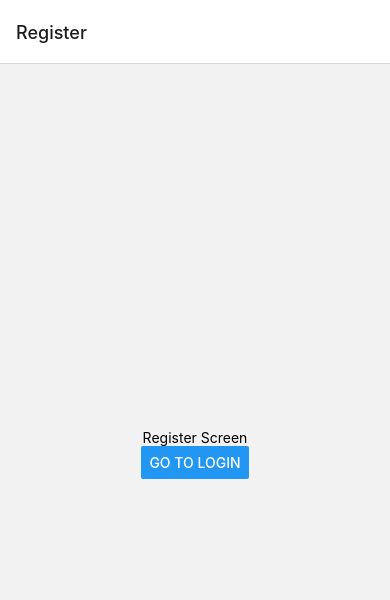
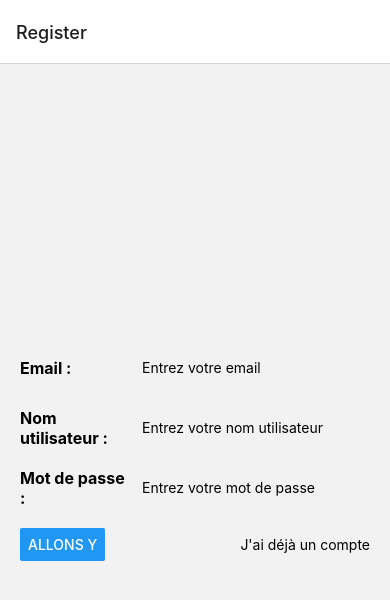
Before and after one commit to JulesSorensen/theplus, a React Native app in the folder front/: screen /Register in a window 390 px wide. Shown: the top 600 px of the page. Built offline with nearby package versions, Linux system fonts and the light colour scheme.

Commit message:
Mise en place du front register

```diff
--- a/front/screens/registerScreen.jsx
+++ b/front/screens/registerScreen.jsx
@@ -1,13 +1,68 @@
-import React from 'react';
-import { View, Text, Button } from 'react-native';
+import React, { useState } from 'react';
+import { View, Text, Button, TextInput, StyleSheet, Pressable } from 'react-native';
 
 const RegisterScreen = ({ navigation }) => {
+
+  const [email, setEmail] = useState('')
+  const [name, setName] = useState('')
+  const [password, setPassword] = useState('')
+
   return (
-    <View style={{ flex: 1, justifyContent: 'center', alignItems: 'center' }}>
-      <Text>Register Screen</Text>
-      <Button title="Go to Login" onPress={() => navigation.navigate('Login')} />
+    <View style={styles.container}>
+
+      <View style={styles.inputContainer}>
+        <Text style={styles.label}>Email :</Text>
+        <TextInput style={styles.input} placeholder='Entrez votre email' onChange={setEmail} value={email} />
+      </View>
+
+      <View style={styles.inputContainer}>
+        <Text style={styles.label}>Nom utilisateur :</Text>
+        <TextInput style={styles.input} placeholder='Entrez votre nom utilisateur' onChange={setName} value={name} />
+      </View>
+
+      <View style={styles.inputContainer}>
+        <Text style={styles.label}>Mot de passe :</Text>
+        <TextInput style={styles.input} placeholder='Entrez votre mot de passe' onChange={setPassword} value={password} secureTextEntry passwordRules={/^(?=.*[A-Z])(?=.*[a-z])(?=.*\d)(?=.*[\W_]).+$/} />
+      </View>
+
+      <View style={styles.buttonContainer}>
+        <Button title="Allons y" />
+        <Pressable  onPress={() => navigation.navigate('Login')}>
+          <Text> J'ai déjà un compte</Text>
+        </Pressable>
+      </View>
+
     </View>
   );
 };
 
+const styles = StyleSheet.create({
+  container: {
+    flex: 1,
+    padding: 20,
+    justifyContent: 'center',
+  },
+  inputContainer: {
+    flexDirection: 'row',
+    alignItems: 'center',
+    marginBottom: 20,
+  },
+  buttonContainer: {
+    flexDirection: 'row',
+    alignItems: 'center',
+    justifyContent: "space-between"
+  },
+  label: {
+    width: 120,
+    fontSize: 16,
+    fontWeight: 'bold',
+  },
+  input: {
+    flex: 1,
+    height: 40,
+    paddingHorizontal: 10,
+  },
+});
+
+
 export default RegisterScreen;
```
Also changed, not shown: 1 other file (tests, documents, lock files or other folders).
